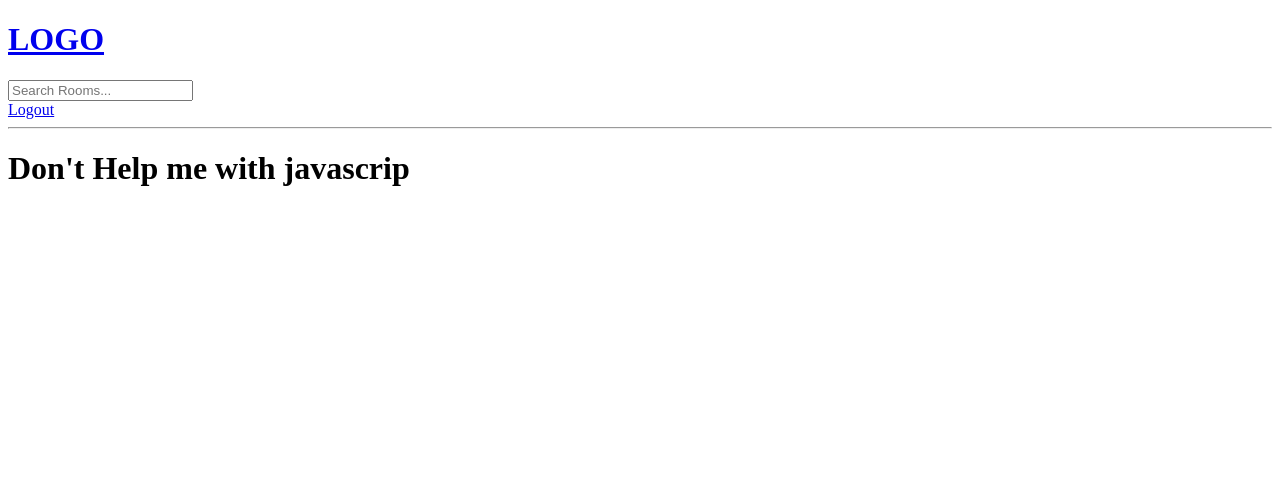
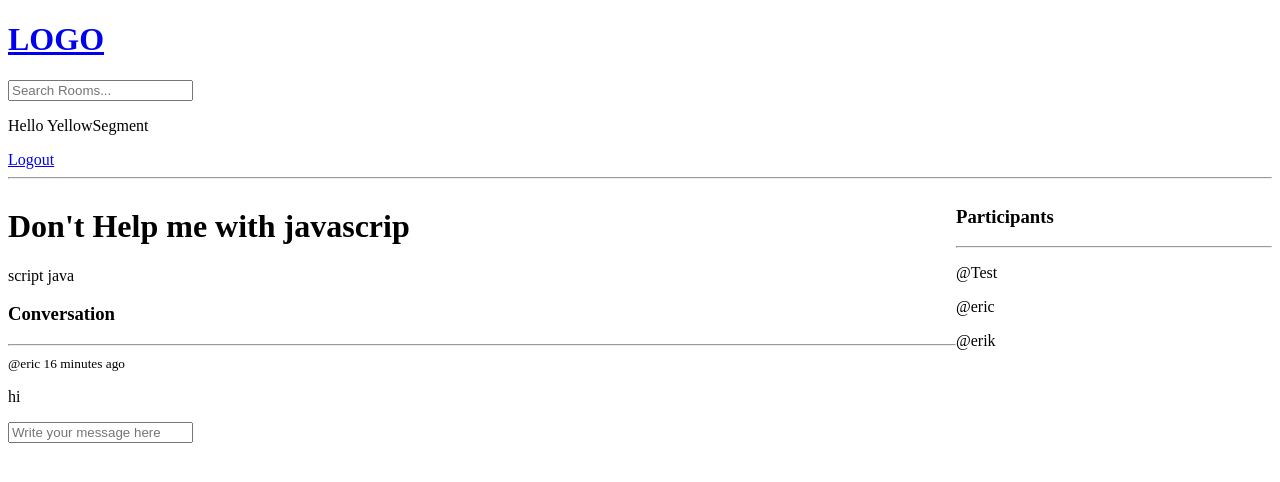
Before and after one commit to JGilbert103/SoftwareEngineering, a Django app: page /room/7/ in a window 1280 px wide. Shown: the top 482 px of the page. Run offline with Django 5.2, Linux system fonts and the light colour scheme; a user stored in the database is signed in; data comes from the database, SQL or seed files in the repository; both versions use the stored data as it was after the commit.

Commit message:
Added user registration and message CRUD
Added the ability for a user to register for the site and allowed users to create, read, update, and delete messages.

```diff
--- a/djangoTemp/base/models.py
+++ b/djangoTemp/base/models.py
@@ -14,7 +14,7 @@ class Room(models.Model):
     topic = models.ForeignKey(Topic, on_delete=models.SET_NULL, null=True)
     name = models.CharField(max_length=200)
     description = models.TextField(null=True, blank=True)
-    # participants =
+    participants = models.ManyToManyField(User, related_name='participants', blank=True)
     updated = models.DateTimeField(auto_now=True)
     created = models.DateTimeField(auto_now_add=True)
 
--- a/djangoTemp/base/templates/base/room.html
+++ b/djangoTemp/base/templates/base/room.html
@@ -2,6 +2,56 @@
 
 {% block content %}
 
-<h1>{{room.name}}</h1>
+
+<style>
+    .room-container{
+        display: grid;
+        grid-template-columns: 3fr 1fr;
+    }
+</style>
+<div class="room-container">
+
+    <div>
+
+
+        <h1>{{room.name}}</h1>
+
+        <p>{{room.description}}</p>
+
+        <div class="comment-wrapper">
+            <h3>Conversation</h3>
+            <hr>
+
+
+            {% for message in room_messages %}
+            <div>
+                {% if request.user == message.user %}
+                <a href = "{% url 'delete-message' message.id %}">Delete</a>
+                {% endif %}
+                <small>@{{message.user}}  {{message.created|timesince}} ago</small>
+                <p>{{message.body}}</p>
+            </div>
+            {% endfor %}
+
+        </div>
+
+        <div class="comment-form">
+            <form method="POST" action="">
+                {% csrf_token %}
+                <input type="text" name="body" placeholder="Write your message here" />
+            </form>
+        </div>
+    </div>
+    <div>
+        <h3>Participants</h3>
+        <hr>
+
+        {% for user in participants %}
+            <div>
+                <p>@{{user.username}}</p>
+            </div>
+        {% endfor %}
+    </div>
+</div>
 
 {% endblock content %}
--- a/djangoTemp/base/urls.py
+++ b/djangoTemp/base/urls.py
@@ -4,10 +4,12 @@ from . import views
 urlpatterns = [
     path('login/', views.loginPage, name="login"),
     path('logout/', views.logoutUser, name="logout"),
+    path('register/', views.registerPage, name="register"),
     path('', views.home, name="home"),
     path('room/<str:pk>/', views.room, name="room"),
 
     path('create-room/', views.createRoom, name="create-room"),
     path('update-room/<str:pk>/', views.updateRoom, name="update-room"),
     path('delete-room/<str:pk>/', views.deleteRoom, name="delete-room"),
+    path('delete-message/<str:pk>/', views.deleteMessage, name = "delete-message"),
 ]
--- a/djangoTemp/base/views.py
+++ b/djangoTemp/base/views.py
@@ -5,7 +5,8 @@ from django.contrib.auth.decorators import login_required
 from django.db.models import Q
 from django.contrib.auth import authenticate, login, logout
 from django.contrib.auth.models import User
-from .models import Room, Topic
+from django.contrib.auth.forms import UserCreationForm
+from .models import Room, Topic, Message
 from .forms import RoomForm
 
 
@@ -20,11 +21,13 @@ from .forms import RoomForm
 
 def loginPage(request):
 
+
+    page = 'login'
     if request.user.is_authenticated:
         return redirect('home')
 
     if request.method == 'POST':
-        username = request.POST.get('username')
+        username = request.POST.get('username').lower
         password = request.POST.get('password')
 
         try:
@@ -42,12 +45,27 @@ def loginPage(request):
             messages.error(request, 'Username or password does not exist')
 
 
-    context = {}
+    context = {'page': page}
     return render(request, 'base/login_register.html', context)
 
 def logoutUser(request):
     logout(request)
     return redirect('home')
+
+def registerPage(request):
+    form = UserCreationForm()
+
+    if request.method == 'POST':
+        form = UserCreationForm(request.POST)
+        if form.is_valid():
+            user = form.save(commit=False)
+            user.username = user.username.lower()
+            user.save()
+            login(request, user)
+            return(redirect('home'))
+    else:
+        messages.error(request, 'An error occured during registration')
+    return render(request, 'base/login_register.html', {'form': form})
 
 def home(request):
     q = request.GET.get('q') if request.GET.get('q') != None else ''
@@ -66,8 +84,18 @@ def home(request):
 
 def room(request, pk):
     room = Room.objects.get(id=pk)
+    room_messages = room.message_set.all().order_by('-created')
+    participants = room.participants.all()
+    if request.method == 'POST':
+        message = Message.objects.create(
+            user = request.user,
+            room = room,
+            body = request.POST.get('body')
+        )
+        room.participants.add(request.user)
+        return redirect('room', pk=room.id)
 
-    context = {'room': room}
+    context = {'room': room, 'room_messages':room_messages, 'participants':participants}
     return render(request, 'base/room.html', context)
 
 @login_required(login_url='/login')
@@ -112,3 +140,15 @@ def deleteRoom(request, pk):
         room.delete()
         return redirect('home')
     return render(request, 'base/delete.html', {'obj':room})
+
+@login_required(login_url='/login')
+def deleteMessage(request, pk):
+    message = Message.objects.get(id=pk)
+
+    if request.user != message.user:
+        return HttpResponse('You are not allowed here')
+
+    if request.method == 'POST':
+        message.delete()
+        return redirect('home')
+    return render(request, 'base/delete.html', {'obj':message})
--- a/djangoTemp/templates/navbar.html
+++ b/djangoTemp/templates/navbar.html
@@ -8,6 +8,7 @@
 </form>
 
 {% if request.user.is_authenticated %}
+<p>Hello {{request.user}}</p>
 <a href="{% url 'logout' %}">Logout</a>
 {% else %}
 <a href="{% url 'login' %}">Login</a>
```
Also changed, not shown: djangoTemp/base/templates/base/login_register.html (+16 -0 lines), djangoTemp/base/migrations/0003_alter_room_options_room_participants.py (added), djangoTemp/db.sqlite3.
